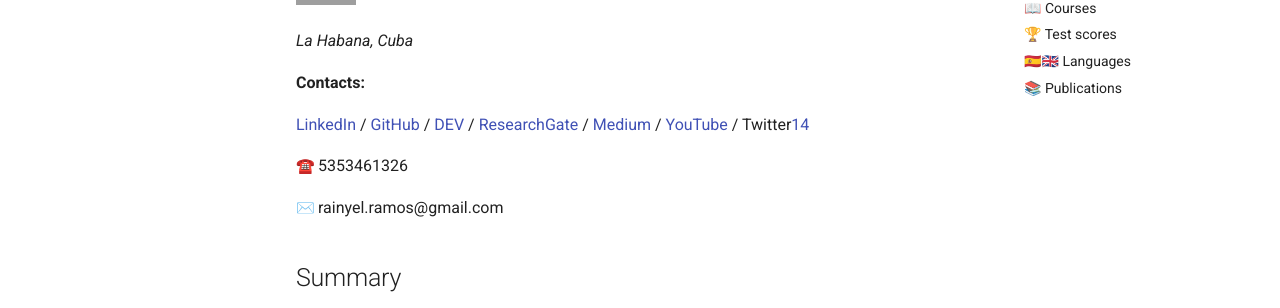
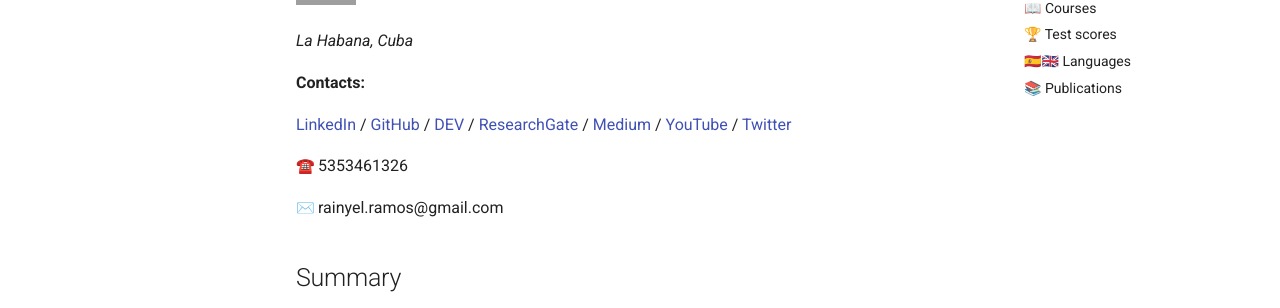
Before and after one commit to rayniel95/rayniel95.github.io, an MkDocs documentation site: the page built from docs/index.md, in a window 1280 px wide and 900 px high. Shown: the part 319-627 px from the top of the window. Built offline with MkDocs 1.6.1 and Material for MkDocs 9.7.7, drawn with Linux system fonts in a browser that asks for light colours; emoji names are drawn with the system emoji font; grey boxes are pictures that could not be loaded.

Commit message:
fix twitter link

```diff
--- a/docs/index.md
+++ b/docs/index.md
@@ -8,7 +8,7 @@
 
 **Contacts:**
 
-[LinkedIn][1] / [GitHub][2] / [DEV][5] / [ResearchGate][6] / [Medium][4] / [YouTube][3] / Twitter[14]
+[LinkedIn][1] / [GitHub][2] / [DEV][5] / [ResearchGate][6] / [Medium][4] / [YouTube][3] / [Twitter][14]
 
 :telephone: 5353461326
 
```
